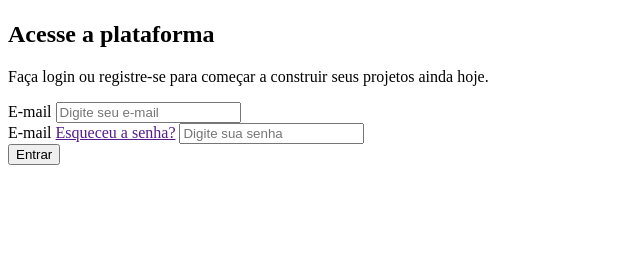
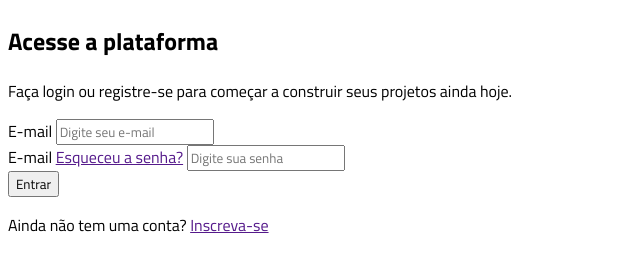
Before and after one commit to Gabrielly015/projeto-vertigo, a plain HTML site: page index.html in a window 1280 px wide. Shown: the part 79-350 px from the top of the page, without its empty margins (0-640 px from the left). Drawn offline with Linux system fonts and the light colour scheme.

Commit message:
atualização - fonte da página

```diff
--- a/index.html
+++ b/index.html
@@ -1,11 +1,16 @@
 <!DOCTYPE html>
 <html lang="pt-BR">
+
 <head>
     <meta charset="UTF-8">
     <meta name="viewport" content="width=device-width, initial-scale=1.0">
     <link rel="stylesheet" href="style.css">
+    <link rel="preconnect" href="https://fonts.googleapis.com">
+    <link rel="preconnect" href="https://fonts.gstatic.com" crossorigin>
+    <link href="https://fonts.googleapis.com/css2?family=Outfit:wght@400;700&family=Titillium+Web:wght@400;600;700&display=swap" rel="stylesheet">
     <title>Vertigo</title>
 </head>
+
 <body>
     <header>
         <img src="./imagens/logo.png" alt="Logo">
@@ -31,9 +36,13 @@
                 <button>Entrar</button>
             </form>
 
+            <p>
+                Ainda não tem uma conta? <a href="">Inscreva-se</a>
+            </p>
         </section>
     </main>
 </body>
+
 </html>
 
 <!--
--- a/style.css
+++ b/style.css
@@ -0,0 +1,3 @@
+* {
+     font-family: 'Titillium Web', sans-serif;
+}
```
Lines whose indentation alone changed are shown as unchanged.
